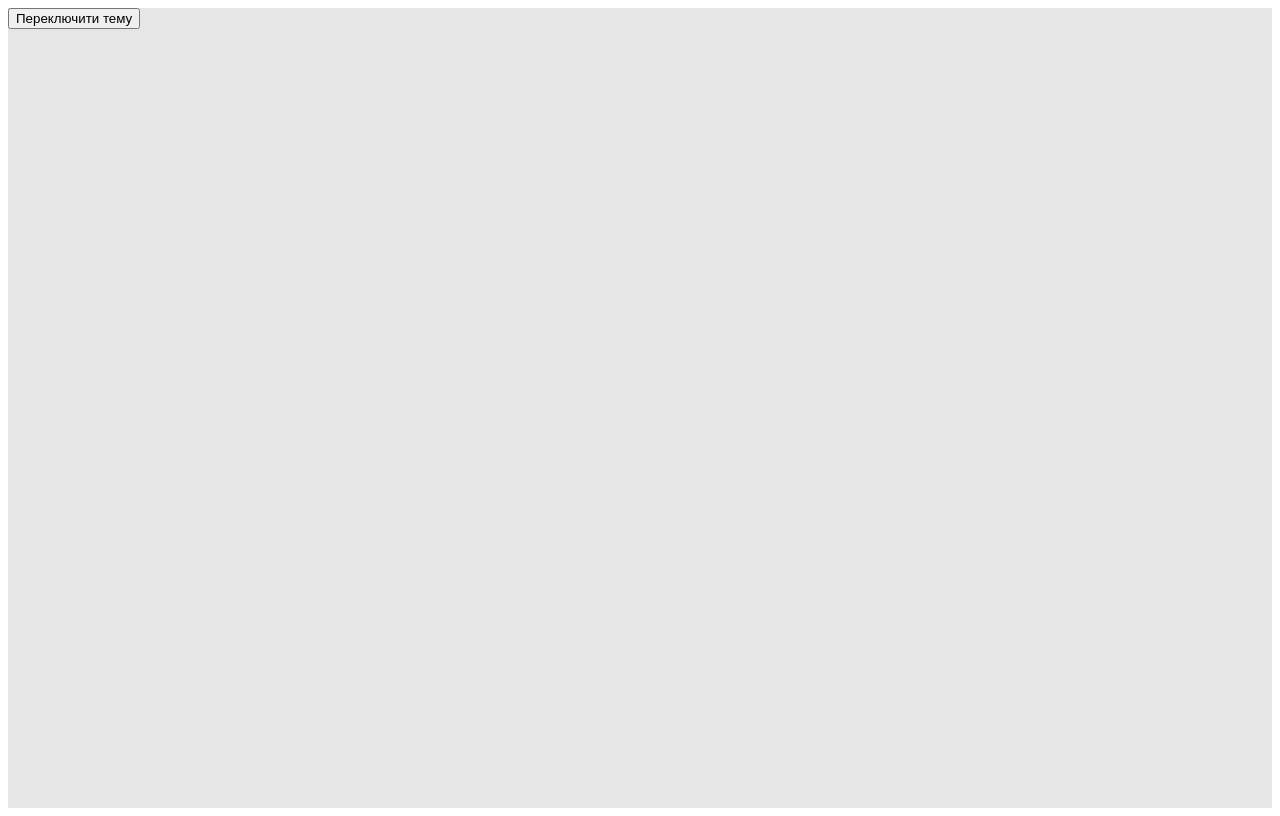
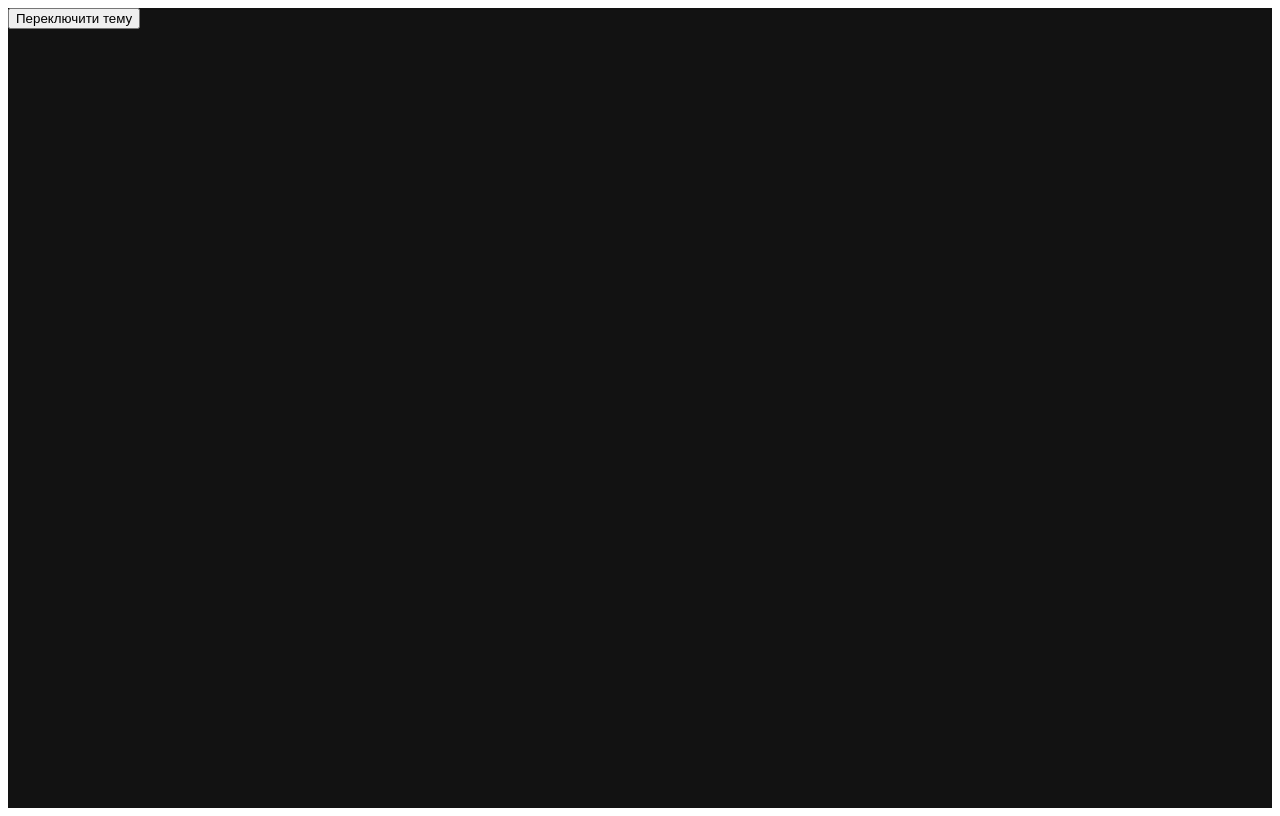
Before and after one commit to dest411/studyreact, a React (Create React App) app: page / in a window 1280 px wide. Built offline with nearby package versions, Linux system fonts and the light colour scheme.

Commit message:
useState

```diff
--- a/src/App.jsx
+++ b/src/App.jsx
@@ -1,12 +1,13 @@
-import React from 'react';
+import React, { useState } from 'react';
 import './main.css'
 
 const App = () => {
-    let isDark = false;
+
+    const [isDark, setIsDark] = useState(true);
     const onClickHandler = () => {
-        console.log(isDark);
+        setIsDark(!isDark);
+        console.log(setIsDark);
 
-        isDark = true;
     };
     return (
         <div className={isDark ? 'dark' : 'light' } >
```
